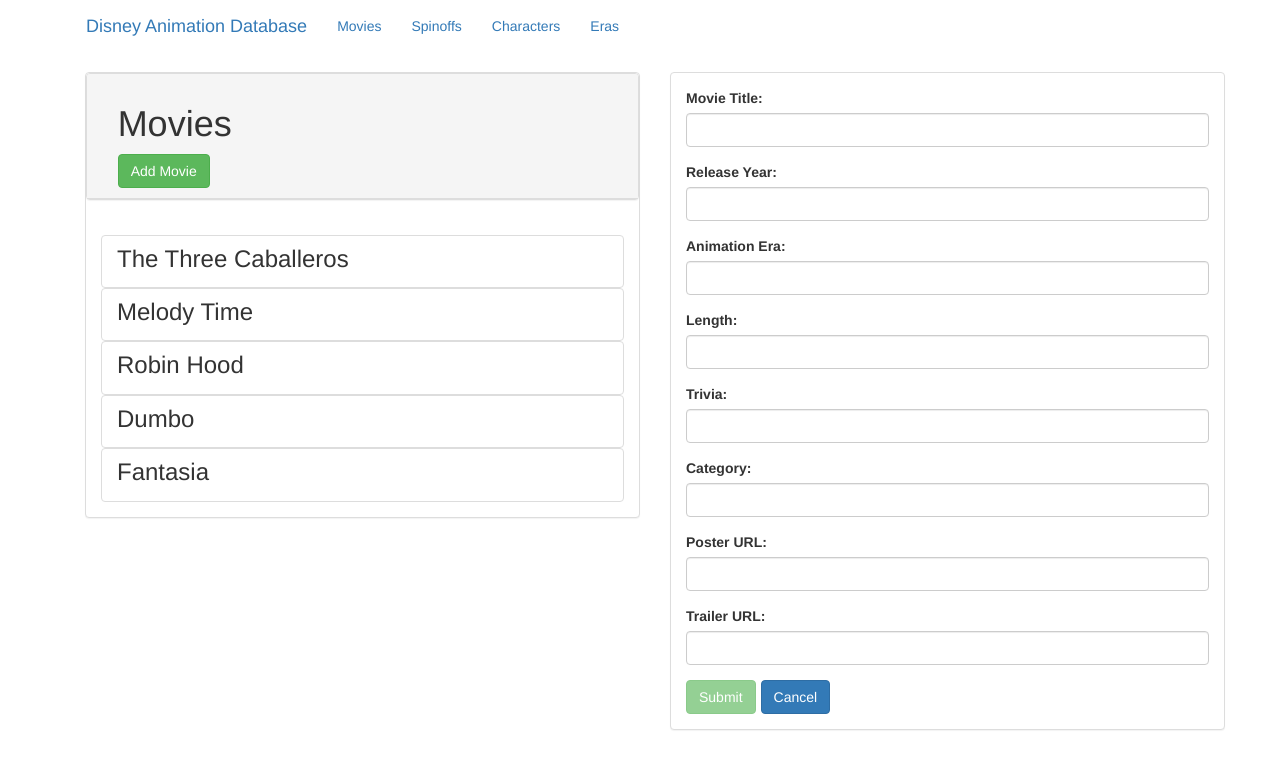
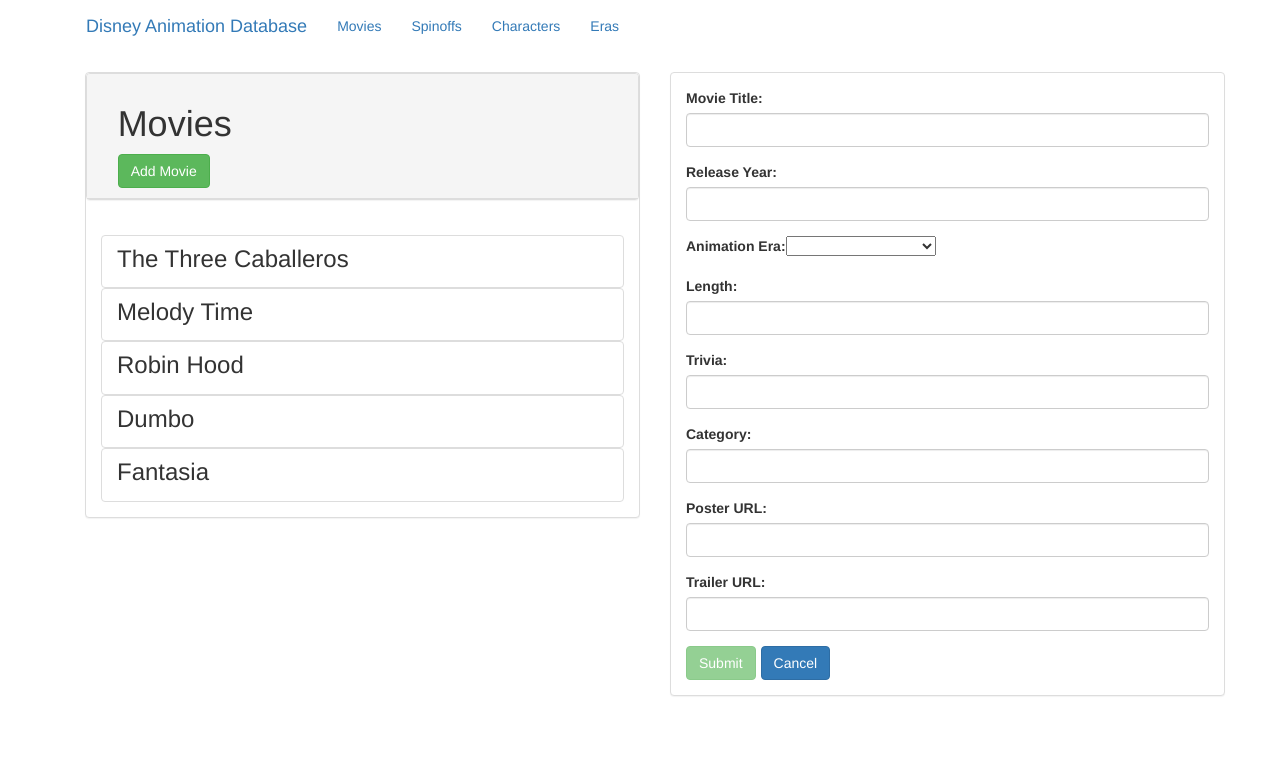
Before and after one commit to ar-byu/wdd430-final, an Angular app in the folder disneyAnimationApp/: page /movies/new in a window 1280 px wide. Shown: the top 768 px of the page. Built offline with nearby package versions, Linux system fonts and the light colour scheme.

Commit message:
Added dropdown select menu for movie edit form

```diff
--- a/disneyAnimationApp/src/app/movies/movie-edit/movie-edit.component.html
+++ b/disneyAnimationApp/src/app/movies/movie-edit/movie-edit.component.html
@@ -34,17 +34,16 @@
             <div class="row">
                 <div class="col-sm-12 form-group">
                     <label for="era">Animation Era:</label>
-                    <input
-                    type="text"
-                    id="era"
-                    class="form-control required"
-                    size="120"
-                    max="255"
-                    name="era"
-                    [ngModel]="movie?.era"
-                    #name="ngModel"
-                    required
-                    >
+                        <select name="era" id="era" [ngModel]="movie?.era">
+                            <option value="Golden Age">Golden Age</option>
+                            <option value="Package Era">Package Era</option>
+                            <option value="Silver Age">Silver Age</option>
+                            <option value="Bronze Age">Bronze Age</option>
+                            <option value="Disney Renaissance">Disney Renaissance</option>
+                            <option value="Post-Renaissance">Post-Renaissance</option>
+                            <option value="Revival Era">Revival Era</option>
+                            <option value="Streaming Era">Streaming Era</option>
+                        </select>
                 </div>
             </div>
             <div class="row">
```
